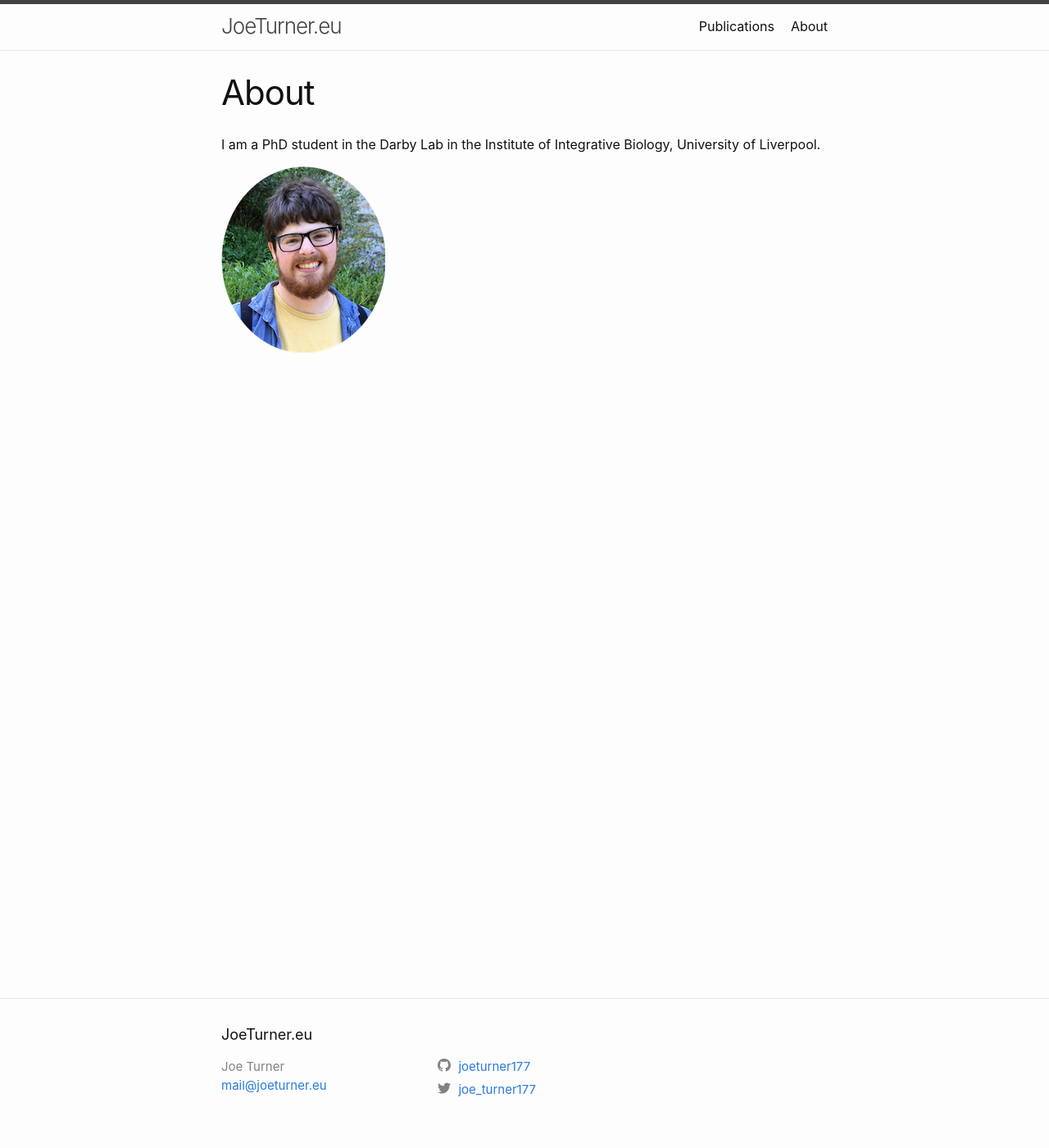
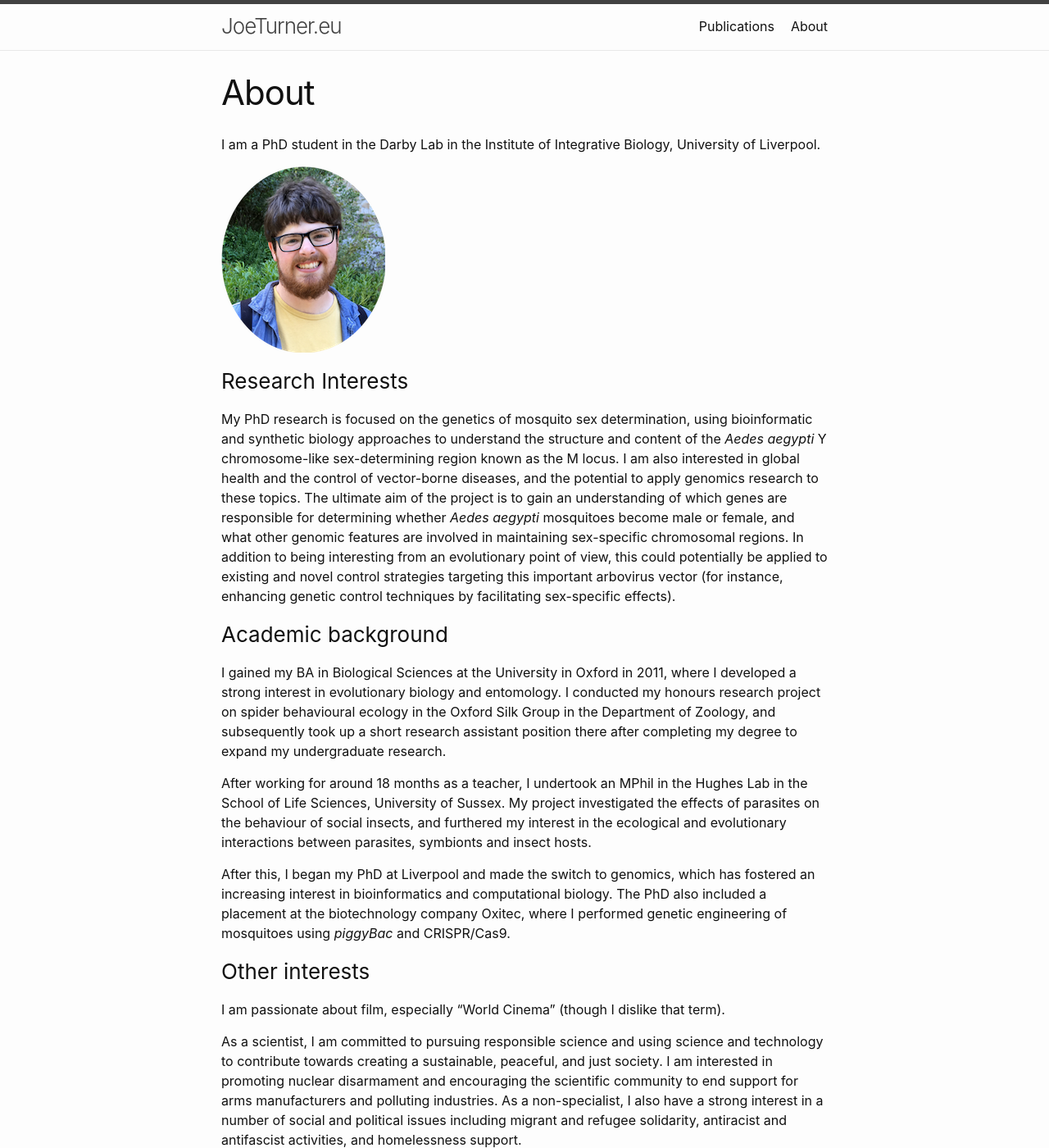
Before and after one commit to joeturner177/joeturner177.github.io, a Jekyll site: the page built from about.md, in a window 1280 px wide and 1400 px high. Shown: the whole window at 82% size. Built offline with Jekyll 4.4.1, drawn with Linux system fonts in a browser that asks for light colours.

Commit message:
Update about.md

```diff
--- a/about.md
+++ b/about.md
@@ -8,3 +8,56 @@ I am a PhD student in the Darby Lab in the Institute of Integrative Biology, Uni
 
 
 ![Photo](/images/about_pic_small.png)
+
+
+### Research Interests
+
+My PhD research is focused on the genetics of mosquito sex
+determination, using bioinformatic and synthetic biology approaches to
+understand the structure and content of the _Aedes aegypti_ Y
+chromosome-like sex-determining region known as the M locus. I am also
+interested in global health and the control of vector-borne diseases,
+and the potential to apply genomics research to these topics. The
+ultimate aim of the project is to gain an understanding of which genes
+are responsible for determining whether _Aedes aegypti_ mosquitoes
+become male or female, and what other genomic features are involved in
+maintaining sex-specific chromosomal regions. In addition to being
+interesting from an evolutionary point of view, this could potentially
+be applied to existing and novel control strategies targeting this
+important arbovirus vector (for instance, enhancing genetic control
+techniques by facilitating sex-specific effects).
+
+### Academic background
+
+I gained my BA in Biological Sciences at the University in Oxford in
+2011, where I developed a strong interest in evolutionary biology and
+entomology. I conducted my honours research project on spider
+behavioural ecology in the Oxford Silk Group in the Department of
+Zoology, and subsequently took up a short research assistant
+position there after completing my degree to expand my undergraduate research.
+
+After working for around 18 months as a teacher, I undertook an MPhil in
+the Hughes Lab in the School of Life Sciences, University of Sussex. My
+project investigated the effects of parasites on the behaviour of social
+insects, and furthered my interest in the ecological and evolutionary
+interactions between parasites, symbionts and insect hosts.
+
+After this, I began my PhD at Liverpool and made the switch to genomics,
+which has fostered an increasing interest in bioinformatics and computational
+biology. The PhD also included a placement at the biotechnology company
+Oxitec, where I performed genetic engineering of mosquitoes using
+_piggyBac_ and CRISPR/Cas9.
+
+### Other interests
+
+I am passionate about film, especially "World Cinema" (though I dislike
+that term).
+
+As a scientist, I am committed to pursuing responsible science and using
+science and technology to contribute towards creating a sustainable,
+peaceful, and just society. I am interested in promoting nuclear
+disarmament and encouraging the scientific community to end support for
+arms manufacturers and polluting industries. As a non-specialist, I also
+have a strong interest in a number of social and political issues
+including migrant and refugee solidarity, antiracist and antifascist
+activities, and homelessness support.
```
